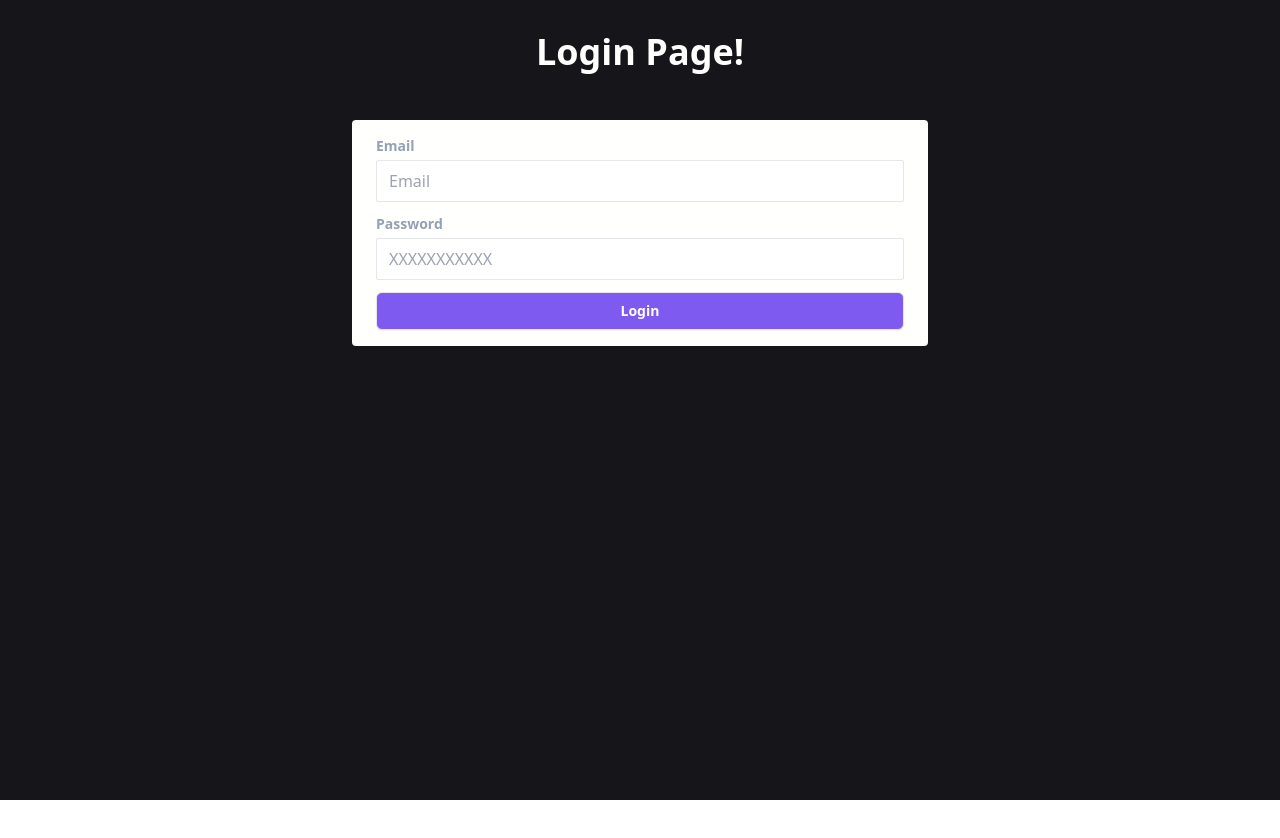
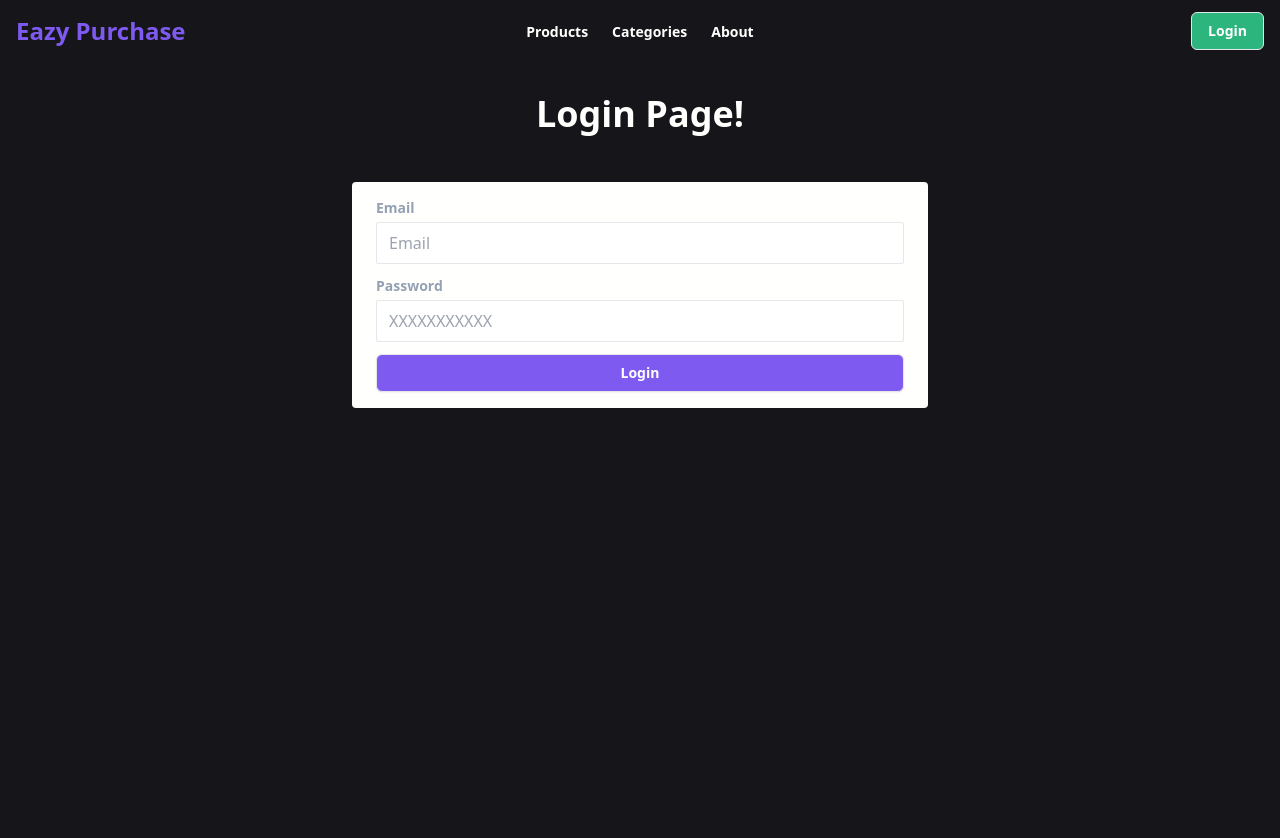
Before and after one commit to hasibul-kabir/Eazy-Purchase, a Next.js app: page /login in a window 1280 px wide. Shown: the top 838 px of the page. Before the commit the page ends 800 px from the top, so only its background shows below. Built offline with nearby package versions, Linux system fonts and the light colour scheme; no server answers.

Commit message:
created top nav and implemented logout functionality

```diff
--- a/app/layout.jsx
+++ b/app/layout.jsx
@@ -3,6 +3,7 @@ import "./globals.css";
 import { Toaster } from "react-hot-toast";
 
 import { UserContextProvider } from "@/store/UserContext";
+import TopNavBar from "@/components/Navigations/TopNavBar";
 
 export const metadata = {
   title: "Eazy Purchase",
@@ -12,7 +13,10 @@ export default function RootLayout({ children }) {
   return (
     <html lang="en">
       <body>
-        <UserContextProvider>{children}</UserContextProvider>
+        <UserContextProvider>
+          <TopNavBar />
+          {children}
+        </UserContextProvider>
 
         <Toaster />
       </body>
--- a/app/login/components/LoginForm.jsx
+++ b/app/login/components/LoginForm.jsx
@@ -55,6 +55,7 @@ export default function LoginForm() {
         control={control}
         render={({ field: { onChange, onBlur, value } }) => (
           <InputField
+            name="email"
             type="email"
             placeholder="Email"
             label="Email"
@@ -71,6 +72,7 @@ export default function LoginForm() {
         control={control}
         render={({ field: { onChange, onBlur, value } }) => (
           <InputField
+            name="password"
             type="password"
             label="Password"
             value={value}
--- a/components/Buttons/Button.jsx
+++ b/components/Buttons/Button.jsx
@@ -1,3 +1,5 @@
+"use client";
+
 const disabledStyle =
   "flex items-center justify-center rounded-md px-4 py-2 text-center text-sm font-bold shadow-sm bg-white border border-gray-300 text-gray-300";
 const defaultStyle =
@@ -10,21 +12,21 @@ const variants = {
 
 const AnimatingSpinner = () => (
   <svg
-    class="animate-spin -ml-1 mr-3 h-5 w-5 text-white"
+    className="animate-spin -ml-1 mr-3 h-5 w-5 text-white"
     xmlns="http://www.w3.org/2000/svg"
     fill="none"
     viewBox="0 0 24 24"
   >
     <circle
-      class="opacity-25"
+      className="opacity-25"
       cx="12"
       cy="12"
       r="10"
       stroke="currentColor"
-      stroke-width="4"
+      strokeWidth="4"
     ></circle>
     <path
-      class="opacity-75"
+      className="opacity-75"
       fill="currentColor"
       d="M4 12a8 8 0 018-8V0C5.373 0 0 5.373 0 12h4zm2 5.291A7.962 7.962 0 014 12H0c0 3.042 1.135 5.824 3 7.938l3-2.647z"
     ></path>
--- /dev/null
+++ b/components/Navigations/TopNavBar.jsx
@@ -0,0 +1,54 @@
+"use client";
+
+import { useContext } from "react";
+import Link from "next/link";
+import { usePathname, useRouter } from "next/navigation";
+
+import { UserContext } from "@/store/UserContext";
+
+import Button from "../Buttons/Button";
+import UserDropdown from "./UserDropdown";
+
+const navLinks = [
+  { href: "/products", label: "Products" },
+  { href: "/", label: "Categories" },
+  { href: "/", label: "About" },
+];
+
+export default function TopNavBar() {
+  const pathName = usePathname();
+  const router = useRouter();
+  const { currentUser } = useContext(UserContext);
+
+  return (
+    <nav className="bg-background px-4 py-3 text-main grid grid-cols-6 items-center">
+      <div className="col-span-1">
+        <Link href="/" className="text-primary font-bold text-2xl">
+          Eazy Purchase
+        </Link>
+      </div>
+      <div className="col-start-2 col-end-6 justify-self-center">
+        {navLinks.map((navLink) => (
+          <Link
+            key={navLink.label}
+            href={navLink.href}
+            className={`text-sm font-bold px-3 ${
+              navLink.href === pathName && "text-primary underline"
+            }`}
+          >
+            {navLink.label}
+          </Link>
+        ))}
+      </div>
+      <div className="col-start-6 justify-self-end">
+        {currentUser ? (
+          <UserDropdown user={currentUser} />
+        ) : (
+          <Button variant="tertiary" onClick={() => router.push("/login")}>
+            Login
+          </Button>
+        )}
+      </div>
+    </nav>
+  );
+}
--- /dev/null
+++ b/components/Navigations/UserDropdown.jsx
@@ -0,0 +1,80 @@
+import { Fragment, useContext } from "react";
+import { useRouter } from "next/navigation";
+
+import { Menu, Transition } from "@headlessui/react";
+
+import deleteCookie from "@/utils/cookieHandle/deleteCookie";
+import { UserContext } from "@/store/UserContext";
+
+export default function UserDropdown() {
+  const { currentUser, setCurrentUser } = useContext(UserContext);
+  const router = useRouter();
+
+  const handleLogout = () => {
+    deleteCookie("@token");
+    setCurrentUser(null);
+    router.push("/");
+  };
+
+  return (
+    <>
+      <Menu as="div" className="relative inline-block text-left">
+        <div>
+          <Menu.Button className="inline-flex w-full justify-center rounded-md bg-tertiary px-4 py-2 text-sm font-medium text-white  focus:outline-none focus-visible:ring-2 focus-visible:ring-white/75">
+            {currentUser.name}
+          </Menu.Button>
+        </div>
+        <Transition
+          as={Fragment}
+          enter="transition ease-out duration-100"
+          enterFrom="transform opacity-0 scale-95"
+          enterTo="transform opacity-100 scale-100"
+          leave="transition ease-in duration-75"
+          leaveFrom="transform opacity-100 scale-100"
+          leaveTo="transform opacity-0 scale-95"
+        >
+          <Menu.Items className="absolute right-0 mt-2 w-56 origin-top-right divide-y divide-gray-100 rounded-md bg-white shadow-lg ring-1 ring-black/5 focus:outline-none">
+            <div className="px-1 py-1 ">
+              <Menu.Item>
+                {({ active }) => (
+                  <button
+                    className={`${
+                      active ? "bg-violet-500 text-white" : "text-gray-900"
+                    } group flex w-full items-center rounded-md px-2 py-2 text-sm`}
+                  >
+                    Profile
+                  </button>
+                )}
+              </Menu.Item>
+              <Menu.Item>
+                {({ active }) => (
+                  <button
+                    className={`${
+                      active ? "bg-violet-500 text-white" : "text-gray-900"
+                    } group flex w-full items-center rounded-md px-2 py-2 text-sm`}
+                  >
+                    Cart
+                  </button>
+                )}
+              </Menu.Item>
+            </div>
+            <div className="px-1 py-1">
+              <Menu.Item>
+                {({ active }) => (
+                  <button
+                    className={`${
+                      active ? "bg-violet-500 text-white" : "text-gray-900"
+                    } group flex w-full items-center rounded-md px-2 py-2 text-sm`}
+                    onClick={handleLogout}
+                  >
+                    Logout
+                  </button>
+                )}
+              </Menu.Item>
+            </div>
+          </Menu.Items>
+        </Transition>
+      </Menu>
+    </>
+  );
+}
--- a/package.json
+++ b/package.json
@@ -9,6 +9,7 @@
     "lint": "next lint"
   },
   "dependencies": {
+    "@headlessui/react": "^1.7.17",
     "@hookform/resolvers": "^3.3.2",
     "next": "13.5",
     "react": "18.2.0",
--- a/store/UserContext.jsx
+++ b/store/UserContext.jsx
@@ -19,7 +19,7 @@ export const UserContextProvider = ({ children }) => {
       }
 
       if (data?.status === "success") {
-        setUser(data.data.user);
+        setUser(data?.data.user);
       }
     });
   }, []);
--- /dev/null
+++ b/utils/cookieHandle/deleteCookie.js
@@ -0,0 +1,7 @@
+"use server";
+
+import { cookies } from "next/headers";
+
+export default async function deleteCookie(name) {
+  cookies().delete(name);
+}
```
Also changed, not shown: 1 other file (tests, documents, lock files or other folders).
